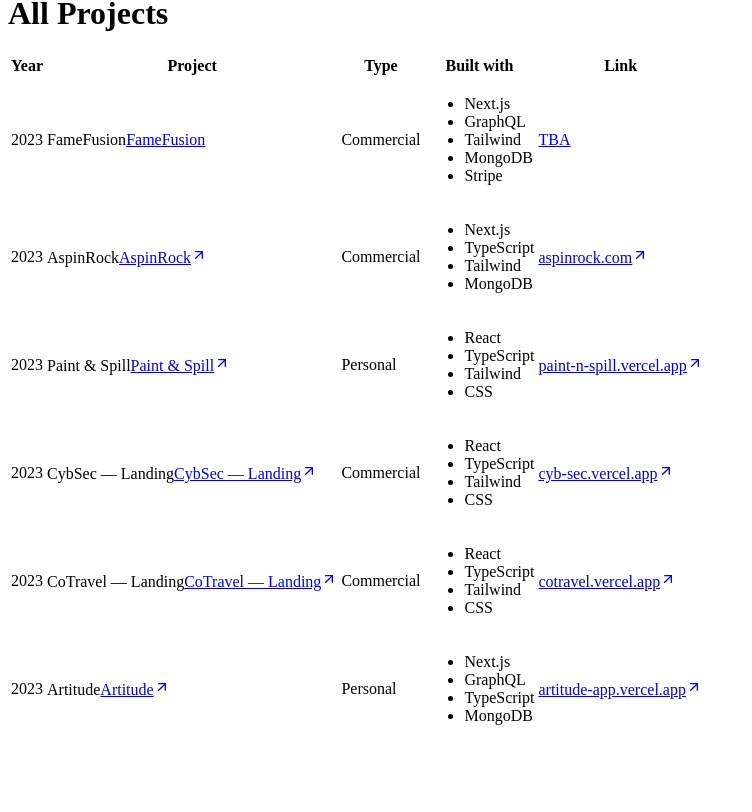
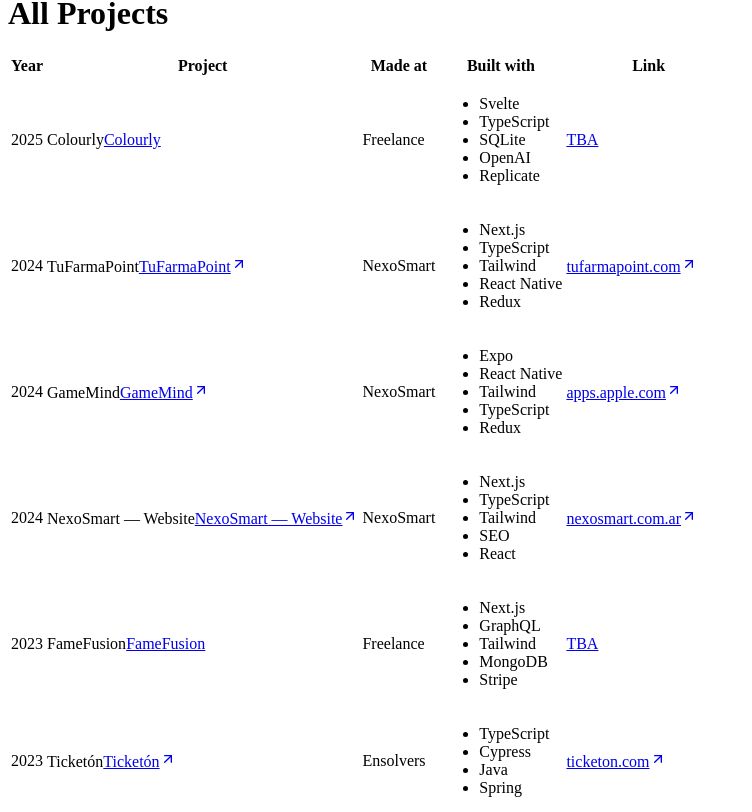
Before and after one commit to bautt-s/portfolio-v2, a Next.js app: page /archive in a window 1280 px wide. Shown: the part 208-1020 px from the top of the page, without its empty margins (0-752 px from the left). Before the commit the page ends 960 px from the top, so only its background shows below. Built offline with nearby package versions, Linux system fonts and the light colour scheme.

Commit message:
chore: updated project archive

```diff
--- a/src/pages/archive.tsx
+++ b/src/pages/archive.tsx
@@ -10,15 +10,51 @@
 })
 
 const archive = [{
+    year: '2025',
+    title: 'Colourly',
+    type: 'Freelance',
+    tags: ['Svelte', 'TypeScript', 'SQLite', 'OpenAI', 'Replicate'],
+    mainLink: 'TBA'
+}, {
+    year: '2024',
+    title: 'TuFarmaPoint',
+    type: 'NexoSmart',
+    tags: ['Next.js', 'TypeScript', 'Tailwind', 'React Native', 'Redux'],
+    mainLink: 'https://www.tufarmapoint.com/app/#/home'
+},{
+    year: '2024',
+    title: 'GameMind',
+    type: 'NexoSmart',
+    tags: ['Expo', 'React Native', 'Tailwind', 'TypeScript', 'Redux'],
+    mainLink: 'https://apps.apple.com/ar/app/gamemind/id6464437952'
+},{
+    year: '2024',
+    title: 'NexoSmart — Website',
+    type: 'NexoSmart',
+    tags: ['Next.js', 'TypeScript', 'Tailwind', 'SEO', 'React'],
+    mainLink: 'https://www.nexosmart.com.ar/'
+},{
     year: '2023',
     title: 'FameFusion',
-    type: 'Commercial',
+    type: 'Freelance',
     tags: ['Next.js', 'GraphQL', 'Tailwind', 'MongoDB', 'Stripe'],
     mainLink: 'TBA'
+},{
+    year: '2023',
+    title: 'Ticketón',
+    type: 'Ensolvers',
+    tags: ['TypeScript', 'Cypress', 'Java', 'Spring'],
+    mainLink: 'https://ticketon.com/'
+},{
+    year: '2023',
+    title: 'Jayaram',
+    type: 'Ensolvers',
+    tags: ['TypeScript', 'Cypress', 'Java', 'Spring'],
+    mainLink: 'https://jayaramlaw.com/'
 }, {
     year: '2023',
     title: 'AspinRock',
-    type: 'Commercial',
+    type: 'Freelance',
     tags: ['Next.js', 'TypeScript', 'Tailwind', 'MongoDB'],
     mainLink: 'https://www.aspinrock.com/'
 }, {
@@ -30,13 +66,13 @@
 }, {
     year: '2023',
     title: 'CybSec — Landing',
-    type: 'Commercial',
+    type: 'Freelance',
     tags: ['React', 'TypeScript', 'Tailwind', 'CSS'],
     mainLink: 'https://cyb-sec.vercel.app/'
 }, {
     year: '2023',
     title: 'CoTravel — Landing',
-    type: 'Commercial',
+    type: 'Freelance',
     tags: ['React', 'TypeScript', 'Tailwind', 'CSS'],
     mainLink: 'https://cotravel.vercel.app/'
 }, {
@@ -79,11 +115,11 @@
             </header>
 
             <table className='mt-12 w-full border-collapse text-left'>
-                <thead className='sticky top-0 z-10 border-b border-slate-500/10 px-6 py-5 backdrop-blur'>
+                <thead className='sticky top-0 z-10 border-b border-slate-500/10 px-6 py-5'>
                     <tr>
                         <th className='py-4 pr-8 font-semibold text-slate-200'>Year</th>
                         <th className='py-4 pr-8 font-semibold text-slate-200'>Project</th>
-                        <th className='hidden py-4 pr-8 text-sm font-semibold text-slate-200 lg:table-cell'>Type</th>
+                        <th className='hidden py-4 pr-8 text-sm font-semibold text-slate-200 lg:table-cell'>Made at</th>
                         <th className='hidden py-4 pr-8 text-sm font-semibold text-slate-200 lg:table-cell'>Built with</th>
                         <th className='hidden py-4 pr-8 text-sm font-semibold text-slate-200 sm:table-cell'>Link</th>
                     </tr>
```
Also changed, not shown: src/components/projects.tsx (+6 -6 lines), public/nexosmart.png (added).
